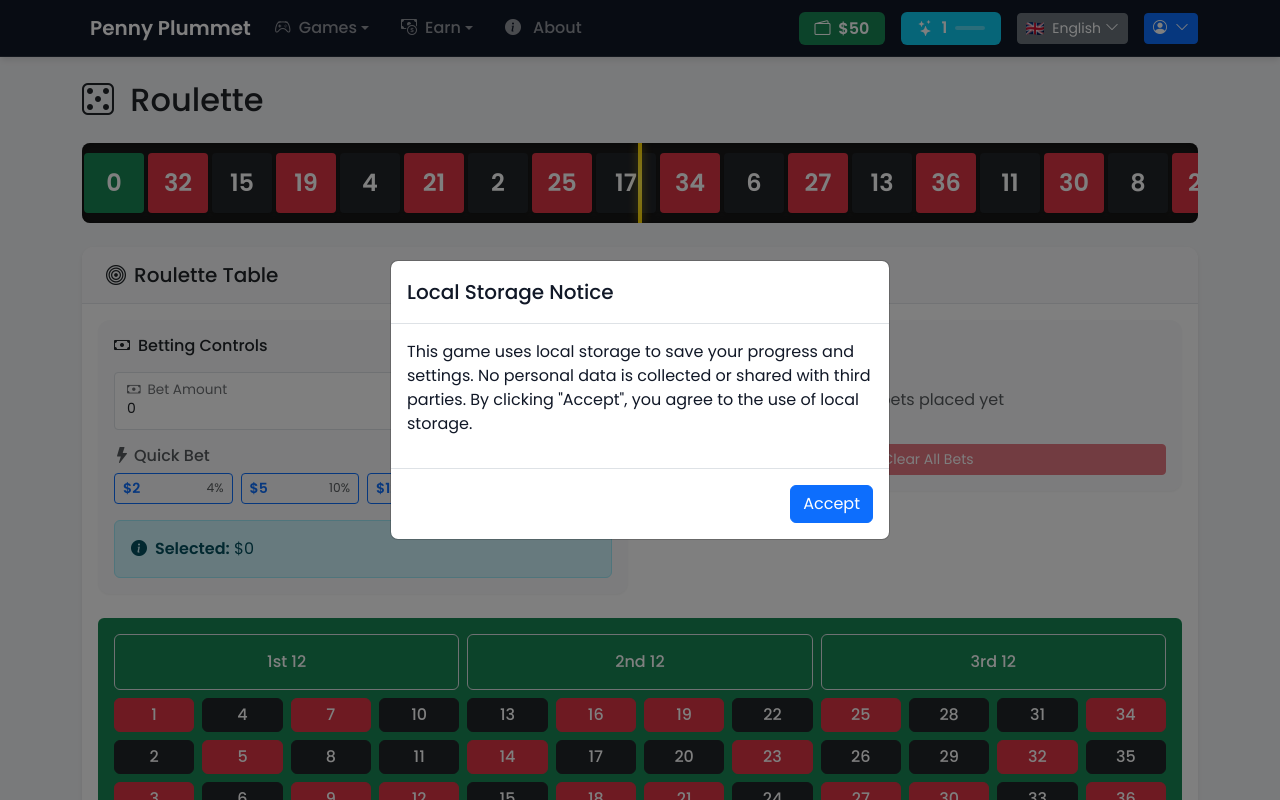
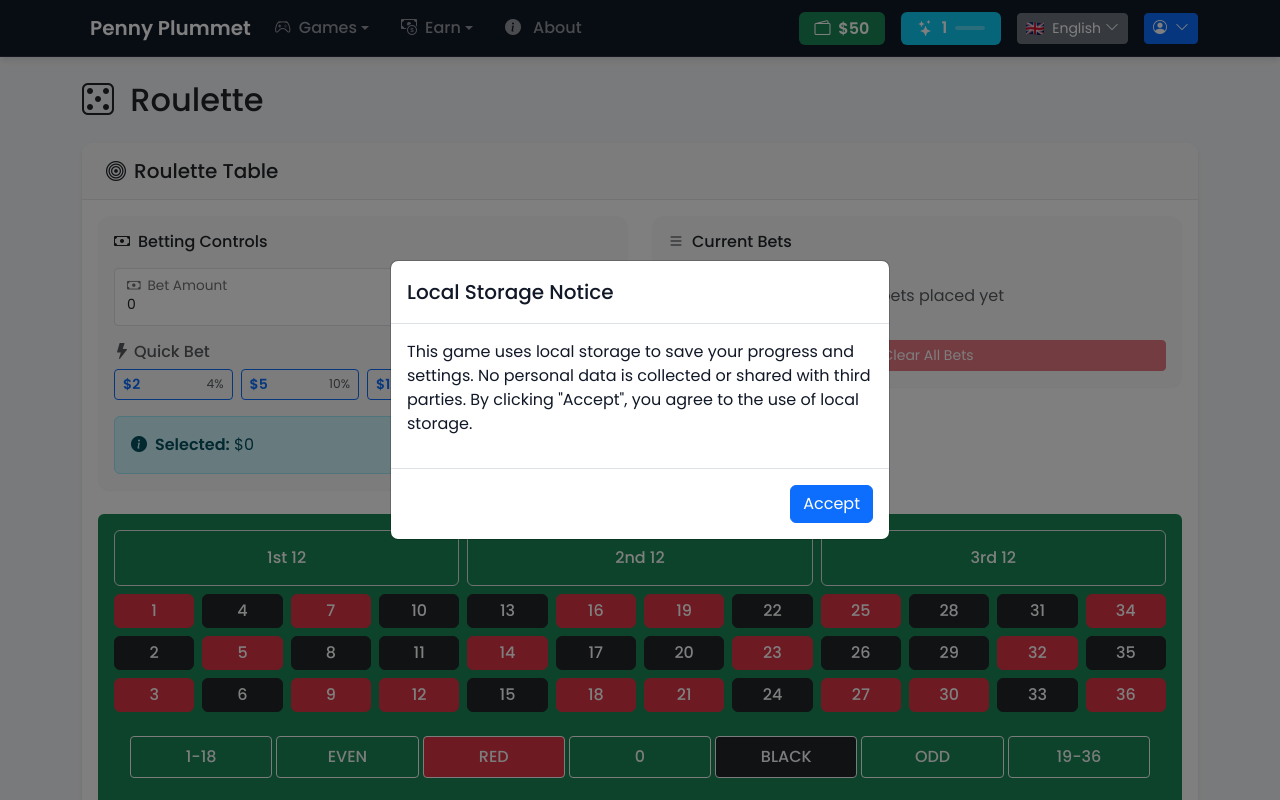
Before and after one commit to benceb2/penny-plummet, a Vue app: page /roulette in a window 1280 px wide. Shown: the top 800 px of the page. Built offline with nearby package versions, Linux system fonts and the light colour scheme.

Commit message:
import RouletteState from separate file

```diff
--- a/src/stores/rouletteStore.ts
+++ b/src/stores/rouletteStore.ts
@@ -16,13 +16,7 @@ import { useAchievementStore } from './achievementStore'
 import { formatIntAsCurrency } from '@/utils/numberFormatUtil'
 import { useTransactionStore } from './transactionStore'
 import { useUserStore } from './userStore'
-
-
-export enum RouletteState {
-  BETTING = 'betting',
-  SPINNING = 'spinning',
-  COMPLETE = 'complete'
-}
+import { RouletteState } from '@/types/RouletteState'
 
 export type BetType =
   | 'straight'    // Single number
--- a/src/types/RouletteState.ts
+++ b/src/types/RouletteState.ts
@@ -1,5 +1,5 @@
 export enum RouletteState {
   BETTING = 'betting',
   SPINNING = 'spinning',
-  GAME_OVER = 'gameOver'
+  COMPLETE = 'complete'
 }
--- a/src/views/roulette/RouletteView.vue
+++ b/src/views/roulette/RouletteView.vue
@@ -1,7 +1,7 @@
 <script setup lang="ts">
 import { ref, computed, watch } from 'vue'
 import { useI18n } from 'vue-i18n'
-import { useRouletteStore, RouletteState, type RouletteResult, type BetType } from '@/stores/rouletteStore'
+import { useRouletteStore, type RouletteResult, type BetType } from '@/stores/rouletteStore'
 import { useUserStore } from '@/stores/userStore'
 import { formatIntAsCurrency } from '@/utils/numberFormatUtil'
 import RouletteSpinner from '@/views/roulette/RouletteSpinner.vue'
@@ -9,6 +9,7 @@ import RouletteTable from '@/views/roulette/RouletteTable.vue'
 import BaseLayout from '@/components/layout/BaseLayout.vue'
 import GameResult from '@/components/GameResult.vue'
 import BetAmountSelector from '@/components/BetAmountSelector.vue'
+import { RouletteState } from '@/types/RouletteState'
 
 const { t } = useI18n()
 
@@ -84,7 +85,7 @@ watch([currentBetAmount, maxBetAmount], ([newBetAmount, newMaxAmount]) => {
 
     <!-- Result Alert -->
     <GameResult
-      :show="gameStore.lastResult !== null && gameStore.gameState === RouletteState.COMPLETE"
+      :show="gameStore.lastResult !== null && gameStore.gameState === RouletteTable.COMPLETE"
       :result="gameStore.lastResult ? {
         type: gameStore.lastResult.totalWin > gameStore.lastResult.totalBet ? 'win' :
           gameStore.lastResult.totalWin === gameStore.lastResult.totalBet ? 'push' : 'loss',
@@ -101,6 +102,7 @@ watch([currentBetAmount, maxBetAmount], ([newBetAmount, newMaxAmount]) => {
 
     <!-- Game Result Spinner -->
     <RouletteSpinner
+      v-if="gameStore.gameState === RouletteState.SPINNING"
       :is-spinning="gameStore.gameState === RouletteState.SPINNING"
       :winning-number="gameStore.winningNumber"
       @spin-complete="gameStore.completeGame" />
```
Also changed, not shown: src/locales/en/index.ts (renamed from src/locales/en.ts).
